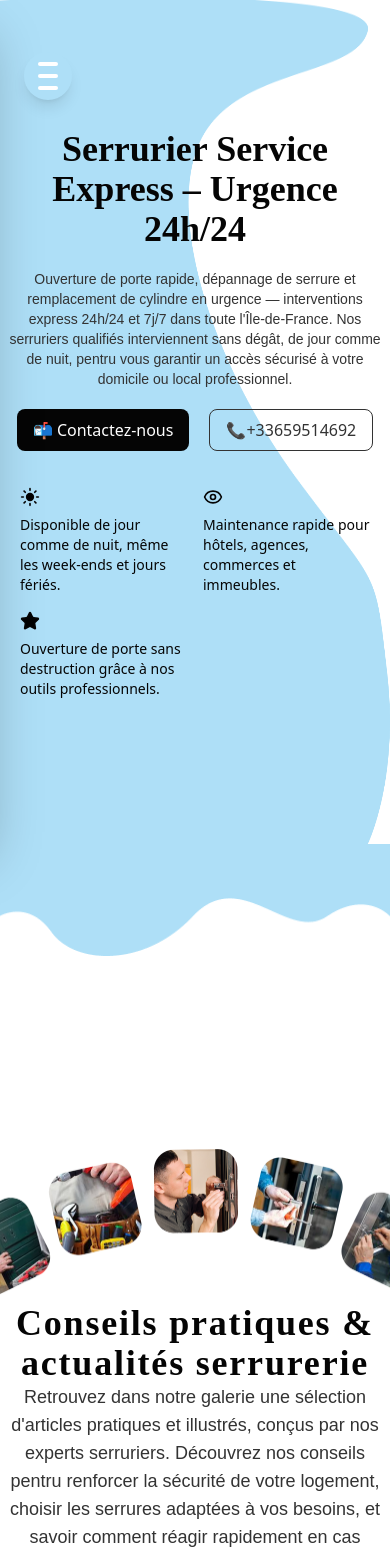
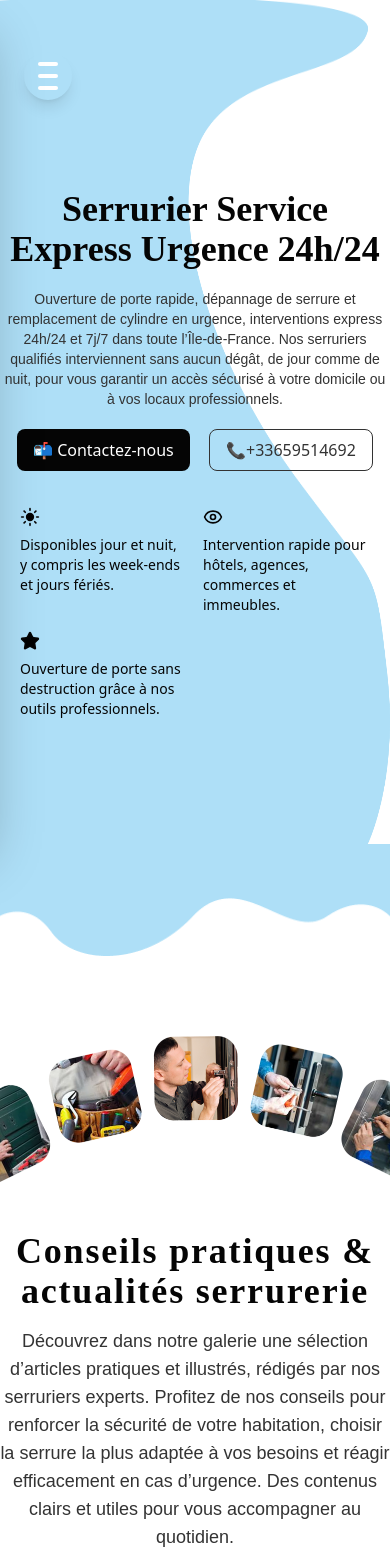
Before and after one commit to GitMan-Del/Serrurier-Service-, a Next.js app: page / in a window 390 px wide. Shown: the top 1556 px of the page. Built offline with nearby package versions, Linux system fonts and the light colour scheme; no server answers.

Commit message:
BETTERTranslate/ErrorsFixed/AnimationsAdded/1

```diff
--- a/src/app/Footer.tsx
+++ b/src/app/Footer.tsx
@@ -43,7 +43,7 @@ export default function Footer() {
             </li>
             <li>
               <span className="inline-block mr-2">📞</span>
-              <a href="tel:0612345678" className="hover:underline">+33659514692 (7j/7 – 24h/24)</a>
+              <a href="tel:+33659514692" className="hover:underline">+33659514692 (7j/7 – 24h/24)</a>
             </li>
             <li>
               <span className="inline-block mr-2">📍</span>
--- a/src/app/Navbar.tsx
+++ b/src/app/Navbar.tsx
@@ -7,7 +7,7 @@ export default function Navbar() {
   return (
     <>
       {/* Navbar fixed top */}
-      <nav className="fixed w-fit md:left-40 bg-transparent top-10 left-0 z-100 flex items-center justify-between px-6 py-3">
+      <nav className="fixed w-fit md:left-40 bg-transparent top-10 left-0 z-50 flex items-center justify-between px-6 py-3">
         <button
           className="w-12 h-12 flex items-center justify-center rounded-full bg-[var(--color-special)] shadow-lg hover:scale-105 transition-all group hover:cursor-pointer"
           aria-label="Ouvrir le menu"
@@ -29,7 +29,7 @@ export default function Navbar() {
       />
       {/* Sidebar */}
       <aside
-        className={`fixed top-0 left-0 h-full w-72 max-w-[90vw] bg-white shadow-2xl z-50 flex flex-col pt-8 px-6 transition-transform duration-300 ${open ? "translate-x-0" : "-translate-x-full"}`}
+        className={`fixed z-100 top-0 left-0 h-full w-72 max-w-[90vw] bg-white shadow-2xl flex flex-col pt-8 px-6 transition-transform duration-300 ${open ? "translate-x-0" : "-translate-x-full"}`}
         role="navigation"
         aria-label="Menu principal"
       >
--- a/src/app/globals.css
+++ b/src/app/globals.css
@@ -40,3 +40,107 @@ body {
 html {
   scroll-behavior: smooth;
 }
+
+/* Animatie: Rotatie lina spre stanga + float sus-jos */
+@keyframes float-rotate-left {
+  0% {
+    transform: rotate(0deg) translateY(0px);
+  }
+  50% {
+    transform: rotate(-8deg) translateY(-16px);
+  }
+  100% {
+    transform: rotate(0deg) translateY(0px);
+  }
+}
+
+/* Animatie: Rotatie lina spre dreapta + float sus-jos */
+@keyframes float-rotate-right {
+  0% {
+    transform: rotate(0deg) translateY(0px);
+  }
+  50% {
+    transform: rotate(8deg) translateY(-16px);
+  }
+  100% {
+    transform: rotate(0deg) translateY(0px);
+  }
+}
+
+/* Clase utilitare pentru animatii */
+.animate-rotate-bounce-left {
+  animation: float-rotate-left 4.5s ease-in-out infinite;
+}
+.animate-rotate-bounce-right {
+  animation: float-rotate-right 7.5s ease-in-out infinite;
+}
+
+/* Animatie: Textul apare de jos in sus, ca si cum ar veni de dupa o linie */
+@keyframes reveal-from-bottom {
+  0% {
+    opacity: 0;
+    transform: translateY(60%);
+    clip-path: inset(100% 0 0 0);
+  }
+  60% {
+    opacity: 1;
+    transform: translateY(-4%);
+    clip-path: inset(0 0 0 0);
+  }
+  100% {
+    opacity: 1;
+    transform: translateY(0);
+    clip-path: inset(0 0 0 0);
+  }
+}
+
+.reveal-from-bottom {
+  opacity: 0;
+  transform: translateY(60%);
+  clip-path: inset(100% 0 0 0);
+  animation: reveal-from-bottom 0.9s cubic-bezier(0.77,0,0.175,1) forwards;
+}
+
+.reveal-delay {
+  animation-delay: 0.25s;
+}
+
+@keyframes float-rotate-fade-right {
+  0% {
+    opacity: 0;
+    transform: rotate(0deg) translateY(40px);
+  }
+  50% {
+    opacity: 1;
+    transform: rotate(8deg) translateY(-16px);
+  }
+  100% {
+    opacity: 1;
+    transform: rotate(0deg) translateY(0px);
+  }
+}
+
+.float-rotate-fade-right {
+  opacity: 0;
+  animation: float-rotate-fade-right 1.2s cubic-bezier(0.77,0,0.175,1) forwards, float-rotate-right 4.5s 1.2s ease-in-out infinite;
+}
+
+@keyframes btn-fade-in {
+  0% {
+    opacity: 0;
+    transform: scale(0.92) translateY(20px);
+  }
+  80% {
+    opacity: 1;
+    transform: scale(1.04) translateY(-2px);
+  }
+  100% {
+    opacity: 1;
+    transform: scale(1) translateY(0);
+  }
+}
+
+.btn-fade-in {
+  opacity: 0;
+  animation: btn-fade-in 0.8s cubic-bezier(0.77,0,0.175,1) 0.5s forwards;
+}
--- a/src/app/layout.tsx
+++ b/src/app/layout.tsx
@@ -19,8 +19,54 @@ export const metadata: Metadata = {
     "serrurier disponible immédiatement",
     "serrurier agréé assurance",
     "serrurier local proche de chez moi",
-
-    // Keywords varianta lunga
+    // Din page.tsx (fara duplicate)
+    "ouverture de porte",
+    "dépannage serrure",
+    "changement cylindre",
+    "serrurier pas cher",
+    "intervention rapide serrurier",
+    "serrurier 24h/24",
+    "serrurier nuit Île-de-France",
+    "dépannage serrurerie express",
+    "artisan serrurier local",
+    // Combinatii cu regiunile principale (fără DOM)
+    "serrurier urgence Auvergne-Rhône-Alpes",
+    "serrurier urgence Bourgogne-Franche-Comté",
+    "serrurier urgence Bretagne",
+    "serrurier urgence Centre-Val de Loire",
+    "serrurier urgence Corse",
+    "serrurier urgence Grand Est",
+    "serrurier urgence Hauts-de-France",
+    "serrurier urgence Normandie",
+    "serrurier urgence Nouvelle-Aquitaine",
+    "serrurier urgence Occitanie",
+    "serrurier urgence Pays de la Loire",
+    "serrurier urgence Provence-Alpes-Côte d'Azur",
+    "dépannage serrure Auvergne-Rhône-Alpes",
+    "dépannage serrure Bourgogne-Franche-Comté",
+    "dépannage serrure Bretagne",
+    "dépannage serrure Centre-Val de Loire",
+    "dépannage serrure Corse",
+    "dépannage serrure Grand Est",
+    "dépannage serrure Hauts-de-France",
+    "dépannage serrure Normandie",
+    "dépannage serrure Nouvelle-Aquitaine",
+    "dépannage serrure Occitanie",
+    "dépannage serrure Pays de la Loire",
+    "dépannage serrure Provence-Alpes-Côte d'Azur",
+    "ouverture de porte Auvergne-Rhône-Alpes",
+    "ouverture de porte Bourgogne-Franche-Comté",
+    "ouverture de porte Bretagne",
+    "ouverture de porte Centre-Val de Loire",
+    "ouverture de porte Corse",
+    "ouverture de porte Grand Est",
+    "ouverture de porte Hauts-de-France",
+    "ouverture de porte Normandie",
+    "ouverture de porte Nouvelle-Aquitaine",
+    "ouverture de porte Occitanie",
+    "ouverture de porte Pays de la Loire",
+    "ouverture de porte Provence-Alpes-Côte d'Azur",
+    // restul keyword-urilor deja existente
     "intervention serrurier en moins de 30 minutes",
     "porte claquée que faire serrurier",
     "remplacement de cylindre de serrure",
@@ -31,7 +77,6 @@ export const metadata: Metadata = {
     "serrurier haute sécurité Île-de-France",
     "tarif serrurier transparent",
     "urgence perte de clés",
-
     // SEO local
     "serrurier Paris urgence",
     "serrurier Seine-Saint-Denis rapide",
@@ -40,7 +85,6 @@ export const metadata: Metadata = {
     "serrurier Essonne 24/24",
     "serrurier Val-d'Oise pas cher",
     "serrurier Yvelines ouverture de porte",
-
     // Keywords orientate pe servicii
     "ouverture de porte claquée",
     "dépannage serrurerie rapide et efficace",
--- a/src/app/page.tsx
+++ b/src/app/page.tsx
@@ -1,82 +1,66 @@
+"use client";
+
 import Image from "next/image";
 import { Sun , Star , EyeIcon } from "lucide-react";
 import TestimonialCarousel from "./TestimonialCarousel";
 import Footer from "./Footer";
-
-export const metadata = {
-  title: "Serrurier Services - Urgences 24h/24",
-  description: "Ouverture de porte rapide, dépannage de serrure, changement de cylindre – interventions express 24h/24 et 7j/7 partout en Île-de-France. Contactez un serrurier fiable et réactif !",
-  keywords: [
-    // Generice
-    "serrurier urgence Île-de-France",
-    "ouverture de porte",
-    "dépannage serrure",
-    "changement cylindre",
-    "serrurier pas cher",
-    "intervention rapide serrurier",
-    "serrurier 24h/24",
-    "serrurier nuit Île-de-France",
-    "dépannage serrurerie express",
-    "artisan serrurier local",
-    // Combinatii cu regiunile principale (fără DOM)
-    "serrurier urgence Auvergne-Rhône-Alpes",
-    "serrurier urgence Bourgogne-Franche-Comté",
-    "serrurier urgence Bretagne",
-    "serrurier urgence Centre-Val de Loire",
-    "serrurier urgence Corse",
-    "serrurier urgence Grand Est",
-    "serrurier urgence Hauts-de-France",
-    "serrurier urgence Île-de-France",
-    "serrurier urgence Normandie",
-    "serrurier urgence Nouvelle-Aquitaine",
-    "serrurier urgence Occitanie",
-    "serrurier urgence Pays de la Loire",
-    "serrurier urgence Provence-Alpes-Côte d'Azur",
-    "dépannage serrure Auvergne-Rhône-Alpes",
-    "dépannage serrure Bourgogne-Franche-Comté",
-    "dépannage serrure Bretagne",
-    "dépannage serrure Centre-Val de Loire",
-    "dépannage serrure Corse",
-    "dépannage serrure Grand Est",
-    "dépannage serrure Hauts-de-France",
-    "dépannage serrure Île-de-France",
-    "dépannage serrure Normandie",
-    "dépannage serrure Nouvelle-Aquitaine",
-    "dépannage serrure Occitanie",
-    "dépannage serrure Pays de la Loire",
-    "dépannage serrure Provence-Alpes-Côte d'Azur",
-    "ouverture de porte Auvergne-Rhône-Alpes",
-    "ouverture de porte Bourgogne-Franche-Comté",
-    "ouverture de porte Bretagne",
-    "ouverture de porte Centre-Val de Loire",
-    "ouverture de porte Corse",
-    "ouverture de porte Grand Est",
-    "ouverture de porte Hauts-de-France",
-    "ouverture de porte Île-de-France",
-    "ouverture de porte Normandie",
-    "ouverture de porte Nouvelle-Aquitaine",
-    "ouverture de porte Occitanie",
-    "ouverture de porte Pays de la Loire",
-    "ouverture de porte Provence-Alpes-Côte d'Azur"
-  ],
-  robots: "index, follow",
-};
+import { useEffect, useRef } from "react";
 
 export default function MainPage() {
+  // Ref pentru toate h1/h2
+  const headingRefs = useRef<(HTMLHeadingElement | null)[]>([]);
+  // Ref pentru descrieri
+  const descRefs = useRef<(HTMLParagraphElement | null)[]>([]);
+
+  useEffect(() => {
+    const observer = new window.IntersectionObserver(
+      (entries) => {
+        entries.forEach((entry) => {
+          if (entry.isIntersecting) {
+            entry.target.classList.add("reveal-from-bottom");
+            if (entry.target.classList.contains("reveal-delay")) {
+              // delay e deja in clasa
+            }
+            observer.unobserve(entry.target);
+          }
+        });
+      },
+      { threshold: 0.5 }
+    );
+    headingRefs.current.forEach((el) => {
+      if (el) observer.observe(el);
+    });
+    descRefs.current.forEach((el) => {
+      if (el) observer.observe(el);
+    });
+    return () => observer.disconnect();
+  }, []);
+
   return (
     <main className="w-full min-h-screen text-[var(--color-primary)] mx-auto">
       {/* Hero */}
-      <div id="top" className="w-full mx-auto h-screen flex flex-row items-center justify-center md:px-40 px-1 relative">
-        <Image src="/serrurier-urgence-ile-de-france-background.png" alt="serrurier urgence Île-de-France, service express 24/7" width={1006.28} height={1000} className="absolute h-full md:w-[60%] w-full p-0 top-0 left-0 "/>
+      <div id="top" className="w-full mx-auto min-h-screen flex flex-col md:flex-row items-center justify-center md:px-40 px-1 relative pt-20 md:pt-0">
+        <Image src="/serrurier-urgence-ile-de-france-background.png" alt="serrurier urgence Île-de-France, service express 24/7" width={1006.28} height={1000} className="absolute h-full md:w-[60%] w-full p-0 top-0 left-0 hidden md:block"/>
+        <Image src="/serrurier-urgence-ile-de-france-background.png" alt="serrurier urgence Île-de-France, service express 24/7" width={1006.28} height={1000} className="w-full h-full p-0 top-0 left-0 block md:hidden absolute"/>
         {/* Text Part */}
         <div className="md:w-1/2 w-full md:items-start md:text-start text-center items-center justify-center flex flex-col z-10 gap-5">
-          <h1 className="font-playfair font-bold md:text-6xl text-4xl md:max-w-2xl">Serrurier Service Express – Urgence 24h/24</h1>
-          <p className="max-w-2xl md:text-lg text-sm   font-worksans">
-            Ouverture de porte rapide, dépannage de serrure et remplacement de cylindre en urgence — interventions express 24h/24 et 7j/7 dans toute l&apos;Île-de-France. Nos serruriers qualifiés interviennent sans dégât, de jour comme de nuit, pentru vous garantir un accès sécurisé à votre domicile ou local professionnel.
+          <h1
+            ref={el => headingRefs.current[0] = el}
+            className="font-playfair font-bold md:text-6xl text-4xl md:max-w-2xl opacity-0"
+          >Serrurier Service Express Urgence 24h/24</h1>
+          <p
+            ref={el => descRefs.current[0] = el}
+            className="max-w-2xl md:text-lg text-sm  font-worksans opacity-0 reveal-delay"
+          >
+            Ouverture de porte rapide, dépannage de serrure et remplacement de cylindre en urgence, interventions express 24h/24 et 7j/7 dans toute l’Île-de-France. Nos serruriers qualifiés interviennent sans aucun dégât, de jour comme de nuit, pour vous garantir un accès sécurisé à votre domicile ou à vos locaux professionnels.
           </p>
           <div className="flex flex-row gap-5">
-            <button className="btn-primary hover:scale-105 transition-all duration-200 hover:cursor-pointer">📬 Contactez-nous</button>
-            <button className="btn-sec hover:scale-105 transition-all duration-200 border hover:cursor-pointer font-medium">📞+33659514692</button>
+            <button className="btn-primary hover:scale-105 transition-all duration-200 hover:cursor-pointer btn-fade-in">📬 Contactez-nous</button>
+            <a href="tel:+33659514692" className="btn-sec hover:scale-105 transition-all duration-200 border hover:cursor-pointer font-medium btn-fade-in">
+              <button type="button" className="w-full h-full flex items-center justify-center bg-transparent border-none p-0 m-0">
+                📞+33659514692
+              </button>
+            </a>
           </div>
 
           <div className="w-full">
@@ -84,13 +68,13 @@ export default function MainPage() {
               <div className="flex flex-col items-start gap-2">
                 <Sun fill="black" className="w-5 h-5" />
                 <p className="max-w-[180px] sm:max-w-none items-start text-start text-sm">
-                  Disponible de jour comme de nuit, même les week-ends et jours fériés.
+                  Disponibles jour et nuit, y compris les week-ends et jours fériés.
                 </p>
               </div>
               <div className="flex flex-col  text-start gap-2">
                 <EyeIcon className="w-5 h-5" />
                 <p className="max-w-[180px] sm:max-w-none text-start text-sm">
-                  Maintenance rapide pour hôtels, agences, commerces et immeubles.
+                  Intervention rapide pour hôtels, agences, commerces et immeubles.
                 </p>
               </div>
               <div className="flex flex-col items-start gap-2 col-span-2 sm:col-span-1 border-none ">
@@ -103,8 +87,8 @@ export default function MainPage() {
           </div>
         </div>
 
-        <div className="w-1/2 h-full items-center justify-center relative md:flex hidden">
-          <Image src="/serrurier-professionnel-intervention-rapide.png" alt="serrurier professionnel intervention rapide Île-de-France" width={635.31} height={778.19} />
+        <div className="md:w-1/2 w-full h-full items-center justify-center relative md:flex hidden">
+          <Image src="/serrurier-professionnel-intervention-rapide.png" alt="serrurier professionnel intervention rapide Île-de-France" width={635.31} height={778.19} className="float-rotate-fade-right" />
         </div>
       </div>
       <div className="w-full h-fit">
@@ -112,32 +96,38 @@ export default function MainPage() {
       </div>
 
       {/* Cards Section (galerie) */}
-      <section id="gallery" className="w-full h-screen md:p-0 py-20 relative flex items-center justify-center flex-col md:px-40">
+      <section id="gallery" className="w-full min-h-[600px] md:h-screen md:p-0 py-20 relative flex items-center justify-center flex-col md:px-40">
         <Image
           src="/galerie-interventii-serrurier-ile-de-france.png"
           alt="galerie intervenții serrurier Île-de-France, exemple lucrări"
           width={1252}
           height={532.85}
-          className=" md:absolute w-full object-contain md:block hidden"
+          className="md:absolute w-full object-contain md:block hidden"
         />
         <Image
           src="/galerie-interventii-serrurier-mobile.png"
           alt="galerie intervenții serrurier Île-de-France mobil"
           width={1252}
           height={532.85}
-          className=" md:hidden w-full object-cover"
+          className="md:hidden w-full object-cover"
         />
-        <h2 className="font-playfair font-bold md:text-4xl text-4xl tracking-wider text-center md:mt-30 z-10 md:max-w-2xl">Conseils pratiques & actualités serrurerie</h2>
-        <p className="md:max-w-3xl max-w-full text-lg   font-worksans text-center z-10">Retrouvez dans notre galerie une sélection d&apos;articles pratiques et illustrés, conçus par nos experts serruriers. Découvrez nos conseils pentru renforcer la sécurité de votre logement, choisir les serrures adaptées à vos besoins, et savoir comment réagir rapidement en cas d&apos;urgence. Des contenus simples et utiles pentru vous accompagner au quotidien.</p>
+        <h2
+          ref={el => headingRefs.current[1] = el}
+          className="font-playfair font-bold md:text-4xl text-4xl tracking-wider text-center md:mt-30 z-10 md:max-w-2xl mt-10 opacity-0"
+        >Conseils pratiques & actualités serrurerie</h2>
+        <p
+          ref={el => descRefs.current[1] = el}
+          className="md:max-w-3xl max-w-full text-lg   font-worksans text-center z-10 mt-4 opacity-0 reveal-delay"
+        >Découvrez dans notre galerie une sélection d’articles pratiques et illustrés, rédigés par nos serruriers experts. Profitez de nos conseils pour renforcer la sécurité de votre habitation, choisir la serrure la plus adaptée à vos besoins et réagir efficacement en cas d’urgence. Des contenus clairs et utiles pour vous accompagner au quotidien.</p>
       </section>
       {/* Testimoniale  */}
-      <section id="avis" className="w-full h-screen relative flex items-center justify-start flex-col md:px-40">
+      <section id="avis" className="w-full min-h-[600px] md:h-screen relative flex items-center justify-start flex-col md:px-40 py-10 md:py-0">
         <Image
           src="/testimoniale-clienti-serrurier-ile-de-france.png"
           alt="testimoniale clienți serrurier Île-de-France, recenzii reale"
           width={1375}
           height={502}
-          className=" md:absolute w-[80%]   md:block hidden"
+          className="md:absolute w-[80%]   md:block hidden"
         />
 
         <Image
@@ -145,29 +135,41 @@ export default function MainPage() {
           alt="galerie serrurier mobile suport Île-de-France"
           width={1252}
           height={532.85}
-          className=" md:hidden w-full object-cover"
+          className="md:hidden w-full object-cover"
         />
-        <h2 className="font-playfair font-bold md:text-4xl text-4xl tracking-wider text-center md:mt-100 mt-10 z-10 md:max-w-2xl">Avis clients serrurier Île-de-France</h2>
-        <p className="md:max-w-2xl max-w-full text-lg font-worksans text-center z-10">Découvrez les témoignages authentiques de nos clients satisfaits à Paris et dans toute l&apos;Île-de-France. Réactivité, professionnalisme et interventions sans dégât — nos serruriers sont recommandés pentru...</p>
-        <div className="w-full flex justify-center z-10">
+        <h2
+          ref={el => headingRefs.current[2] = el}
+          className="font-playfair font-bold md:text-4xl text-4xl tracking-wider text-center md:mt-100 mt-10 z-10 md:max-w-2xl opacity-0"
+        >Avis clients serrurier Île-de-France</h2>
+        <p
+          ref={el => descRefs.current[2] = el}
+          className="md:max-w-2xl max-w-full text-lg font-worksans text-center z-10 mt-4 opacity-0 reveal-delay"
+        >Découvrez les avis authentiques de nos clients satisfaits à Paris et dans toute l’Île-de-France. Réactivité, professionnalisme et interventions sans dommage : nos serruriers sont vivement recommandés pour leur efficacité et leur sérieux.</p>
+        <div className="w-full flex justify-center z-10 mt-4">
           <TestimonialCarousel />
         </div>
       </section>
 
-      <section className="w-full h-fit p-10 relative flex flex-col items-center justify-center md:px-40">
-        <Image src="/decor-ellipse-13.png"  alt="élément décoratif galerie serrurier" width={50} height={50} className="absolute md:top-10 md:left-70 top-0 left-20 z-10"/>
-        <Image src="/decor-ellipse-14.png"  alt="élément décoratif galerie serrurier" width={50} height={50} className="absolute top-30 md:left-40 left-0 z-50"/>
-        <Image src="/decor-ellipse-15.png"  alt="élément décoratif galerie serrurier" width={50} height={50} className="absolute top-60 md:left-50 left-45 z-10 opacity-0 md:opacity-100"/>
-        <Image src="/decor-ellipse-16.png"  alt="élément décoratif galerie serrurier" width={50} height={50} className="absolute top-90 md:left-90 left-15 z-10"/>
-        <Image src="/decor-ellipse-17.png"  alt="élément décoratif galerie serrurier" width={50} height={50} className="md:absolute top-20 md:left-96 left-5 z-50 hidden"/>
-        <Image src="/decor-ellipse-18.png"  alt="élément décoratif galerie serrurier" width={50} height={50} className="absolute top-10 md:right-70 right-0 z-10"/>
-        <Image src="/decor-ellipse-19.png"  alt="élément décoratif galerie serrurier" width={50} height={50} className="absolute top-30 md:right-40 right-15 z-50"/>
-        <Image src="/decor-ellipse-20.png"  alt="élément décoratif galerie serrurier" width={50} height={50} className="md:absolute top-60 md:right-50 right-45 z-10"/>
-        <Image src="/decor-ellipse-21.png"  alt="élément décoratif galerie serrurier" width={50} height={50} className="absolute top-90 md:right-90 right-10 z-10"/>
-        <Image src="/decor-ellipse-22.png"  alt="élément décoratif galerie serrurier" width={50} height={50} className="md:absolute top-20 md:right-96 right-5 z-50 hidden"/>
-        <h2 className="font-playfair font-bold md:text-4xl text-4xl tracking-wider text-center md:mt-30 md:max-w-2xl z-20">Besoin d&apos;un serrurier en urgence en Île-de-France ?</h2>
-        <p className="md:max-w-3xl max-w-full text-lg font-worksans text-center z-20">Retrouvez dans notre galerie une sélection d&apos;articles pratiques et illustrés, conçus par nos experts serruriers. Découvrez nos conseils pentru renforcer la sécurité de votre logement, choisir les serrures adaptées à vos besoins, et savoir comment réagir rapidement en cas d&apos;urgence. Des contenus simples et utiles pentru vous accompagner au quotidien.</p>
-        <button className="btn-primary hover:scale-105 transition-all duration-200 hover:cursor-pointer mt-5">📬 Contactez-nous</button>
+      <section className="w-full min-h-[700px] md:h-screen p-10 relative flex flex-col items-center justify-center md:px-40">
+        <h2
+          ref={el => headingRefs.current[3] = el}
+          className="font-playfair font-bold md:text-4xl text-4xl tracking-wider text-center md:mt-30 md:max-w-2xl z-20 mt-10 opacity-0"
+        >Besoin d&apos;un serrurier en urgence en Île-de-France ?</h2>
+        <p
+          ref={el => descRefs.current[3] = el}
+          className="md:max-w-3xl max-w-full text-lg font-worksans text-center z-20 mt-4 opacity-0 reveal-delay"
+        >Parcourez notre galerie pour découvrir des articles pratiques et illustrés, rédigés par nos spécialistes. Nos conseils vous aideront à sécuriser votre logement, à choisir la serrure idéale et à adopter les bons réflexes en cas d’urgence. Des ressources simples et efficaces pour votre tranquillité d’esprit au quotidien.</p>
+        <button className="btn-primary hover:scale-105 transition-all duration-200 hover:cursor-pointer mt-5 btn-fade-in">📬 Contactez-nous</button>
+        <Image src="/decor-ellipse-13.png"  alt="élément décoratif galerie serrurier" width={50} height={50} className="absolute md:top-10 md:left-70 top-0 left-20 z-10 animate-rotate-bounce-left"/>
+        <Image src="/decor-ellipse-14.png"  alt="élément décoratif galerie serrurier" width={50} height={50} className="absolute top-30 md:left-40 left-0 z-50 animate-rotate-bounce-right"/>
+        <Image src="/decor-ellipse-15.png"  alt="élément décoratif galerie serrurier" width={50} height={50} className="absolute top-60 md:left-50 left-45 z-10 opacity-0 md:opacity-100 animate-rotate-bounce-left"/>
+        <Image src="/decor-ellipse-16.png"  alt="élément décoratif galerie serrurier" width={50} height={50} className="absolute top-90 md:left-90 left-15 z-10 animate-rotate-bounce-right"/>
+        <Image src="/decor-ellipse-17.png"  alt="élément décoratif galerie serrurier" width={50} height={50} className="md:absolute top-20 md:left-96 left-5 z-50 hidden md:block animate-rotate-bounce-left"/>
+        <Image src="/decor-ellipse-18.png"  alt="élément décoratif galerie serrurier" width={50} height={50} className="absolute top-10 md:right-70 right-0 z-10 animate-rotate-bounce-right"/>
+        <Image src="/decor-ellipse-19.png"  alt="élément décoratif galerie serrurier" width={50} height={50} className="absolute top-30 md:right-40 right-15 z-50 animate-rotate-bounce-left"/>
+        <Image src="/decor-ellipse-20.png"  alt="élément décoratif galerie serrurier" width={50} height={50} className="md:absolute top-60 md:right-50 right-45 z-10 hidden md:block animate-rotate-bounce-right"/>
+        <Image src="/decor-ellipse-21.png"  alt="élément décoratif galerie serrurier" width={50} height={50} className="absolute top-90 md:right-90 right-10 z-10 animate-rotate-bounce-left"/>
+        <Image src="/decor-ellipse-22.png"  alt="élément décoratif galerie serrurier" width={50} height={50} className="md:absolute top-20 md:right-96 right-5 z-50 hidden md:block animate-rotate-bounce-right"/>
       </section>
 
       <section className="w-full h-fit md:p-10">
```
Also changed, not shown: src/app/TestimonialCarousel.tsx (+4 -4 lines).
